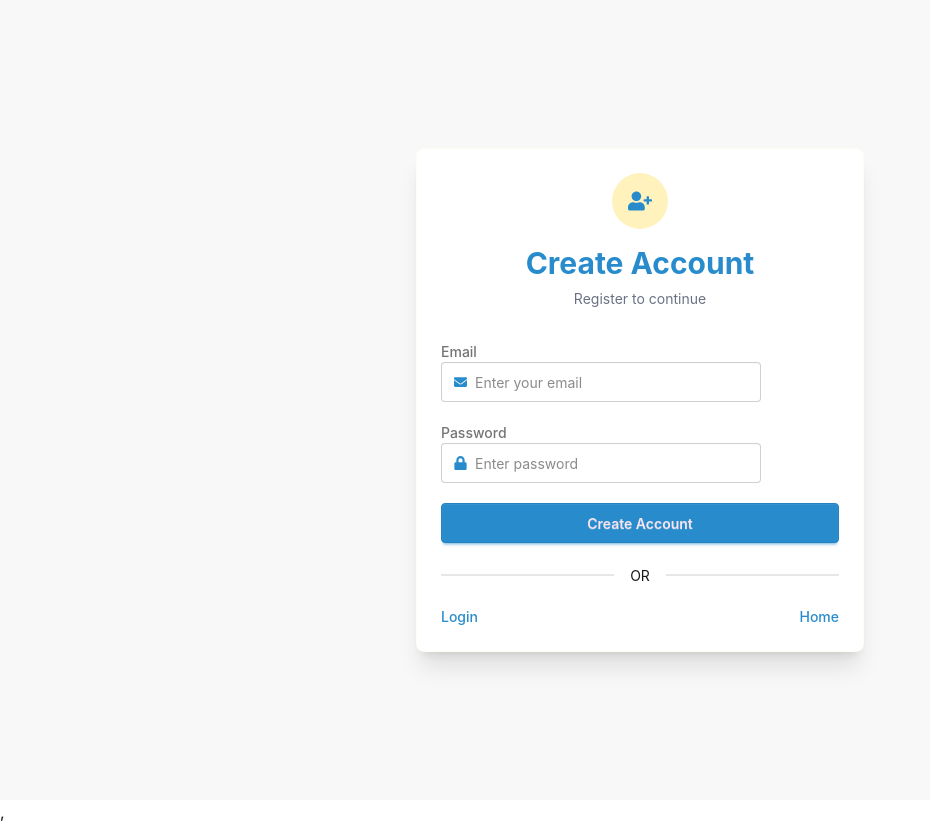
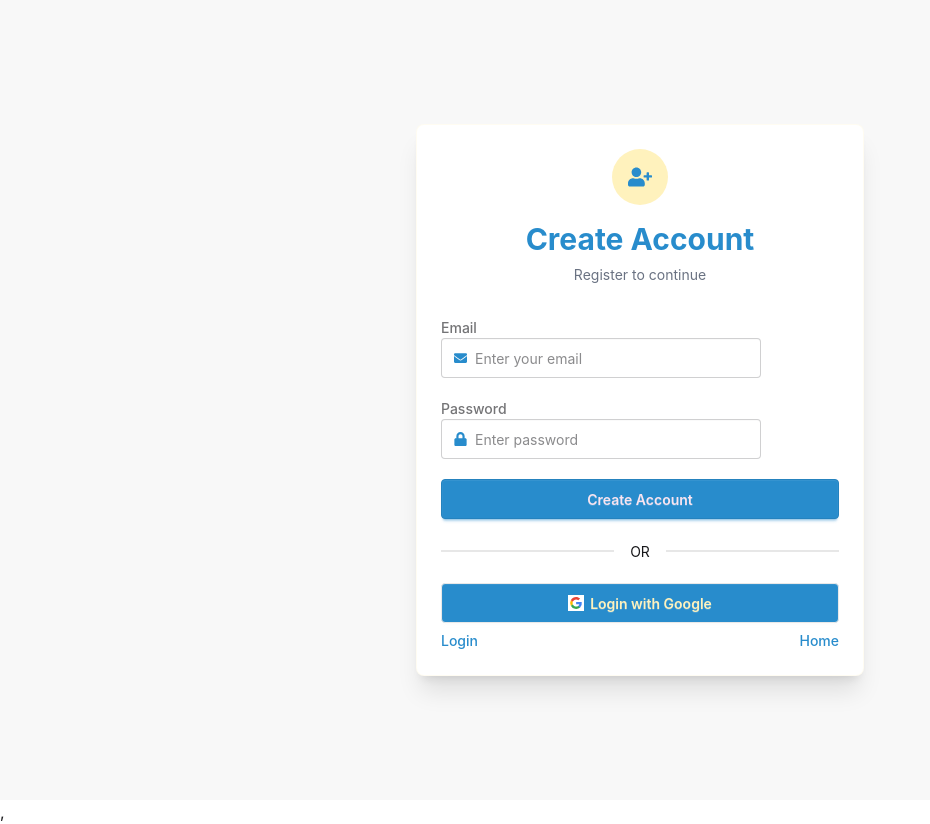
Before and after one commit to RohanR05/batrox-curier, a React (Vite) app: page /register in a window 1280 px wide. Shown: the whole page, without its empty margins (0-930 px from the left). Built offline with nearby package versions, Linux system fonts and the light colour scheme.

Commit message:
create google login page

```diff
--- /dev/null
+++ b/src/pages/Auth/GoogleSignIn/GoogleSignIn.jsx
@@ -0,0 +1,40 @@
+import React from "react";
+
+const GoogleSignIn = () => {
+  return (
+    <div>
+      <button className="btn bg-secondary text-primary hover:shadow-xl w-full">
+        <svg
+          aria-label="Google logo"
+          width="16"
+          height="16"
+          xmlns="http://www.w3.org/2000/svg"
+          viewBox="0 0 512 512"
+        >
+          <g>
+            <path d="m0 0H512V512H0" fill="#fff"></path>
+            <path
+              fill="#34a853"
+              d="M153 292c30 82 118 95 171 60h62v48A192 192 0 0190 341"
+            ></path>
+            <path
+              fill="#4285f4"
+              d="m386 400a140 175 0 0053-179H260v74h102q-7 37-38 57"
+            ></path>
+            <path
+              fill="#fbbc02"
+              d="m90 341a208 200 0 010-171l63 49q-12 37 0 73"
+            ></path>
+            <path
+              fill="#ea4335"
+              d="m153 219c22-69 116-109 179-50l55-54c-78-75-230-72-297 55"
+            ></path>
+          </g>
+        </svg>
+        Login with Google
+      </button>
+    </div>
+  );
+};
+
+export default GoogleSignIn;
--- a/src/pages/Auth/Login/Login.jsx
+++ b/src/pages/Auth/Login/Login.jsx
@@ -3,6 +3,7 @@ import { useForm } from "react-hook-form";
 import { FaEnvelope, FaLock, FaSignInAlt } from "react-icons/fa";
 import { NavLink } from "react-router";
 import useAuth from "../../../Hooks/useAuth";
+import GoogleSignIn from "../GoogleSignIn/GoogleSignIn";
 
 const Login = () => {
   const {
@@ -109,6 +110,7 @@ const Login = () => {
           </form>
 
           <div className="divider">OR</div>
+          <GoogleSignIn></GoogleSignIn>
 
           <p className="text-center text-sm">
             Don't have an account?{" "}
--- a/src/pages/Auth/Register/Register.jsx
+++ b/src/pages/Auth/Register/Register.jsx
@@ -3,6 +3,7 @@ import { useForm } from "react-hook-form";
 import { NavLink } from "react-router";
 import { FaEnvelope, FaLock, FaUserPlus } from "react-icons/fa";
 import useAuth from "../../../Hooks/useAuth";
+import GoogleSignIn from "../GoogleSignIn/GoogleSignIn";
 
 const Register = () => {
   const {
@@ -99,6 +100,7 @@ const Register = () => {
           </form>
 
           <div className="divider">OR</div>
+          <GoogleSignIn></GoogleSignIn>
 
           <div className="flex justify-between text-sm">
             <NavLink
```
